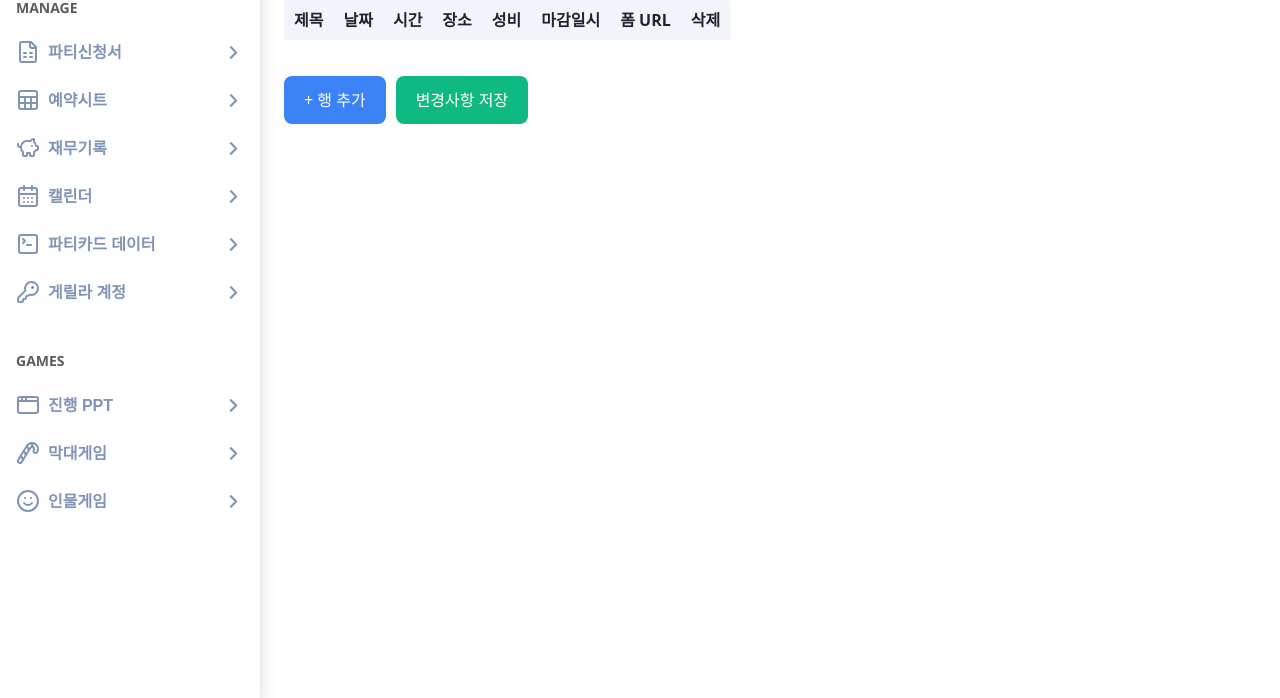
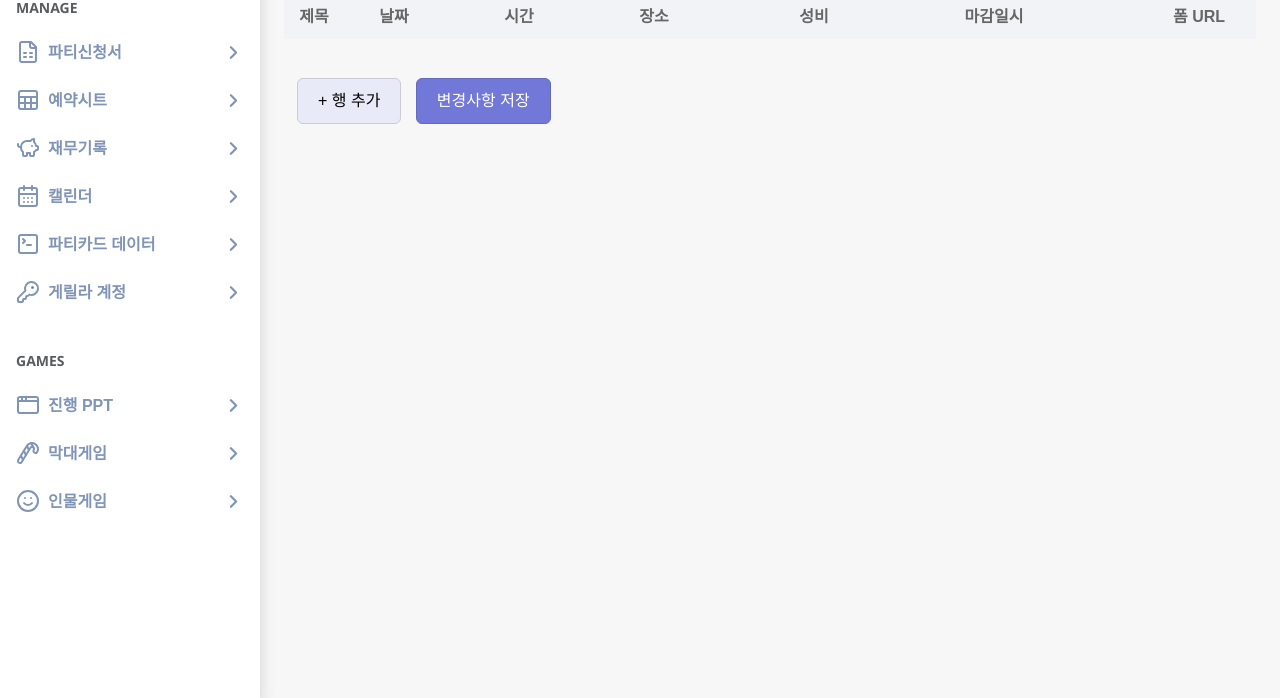
Before and after one commit to lyyw205/Dashboard, a plain HTML site: page 09party-cards-data/party_cards.html in a window 1280 px wide. Shown: the part 102-800 px from the top of the page. Drawn offline with nearby package versions, Linux system fonts and the light colour scheme; a web font is replaced by a local one.

Commit message:
테이블 css 수정

```diff
--- a/02applylist/style-applylist.css
+++ b/02applylist/style-applylist.css
@@ -1,26 +1,27 @@
-body {
-  font-family: 'Pretendard', sans-serif;
-  background: #f9f9fb;
-  margin: 0;
-}
-
 .dashboard {
   display: flex;
 }
 
 .table-table {
   table-layout: fixed;
-  width: 100%;
-  border-collapse: separate;
-  border-spacing: 0 5px;
-  white-space: nowrap;
+  /* border-collapse: separate; 행 분리 */
+  /* border-spacing: 0 5px; 분리된 행 사이 간격 / 두개는 세트옵션 */
+  width: max-content;
+}
+
+.table-wrapper {
+  flex-grow: 1;
+  overflow-x: hidden; /* ← 페이지에 스크롤 안 생기게 */
+}
+
+.table-responsive {
+  overflow-x: auto;
+  -webkit-overflow-scrolling: touch;
+  box-sizing: border-box;
 }
 
 .table-table th {
-  text-align: center;
-  padding: 12px 4px;
   font-size: 13px;
-  color: #666;
   white-space: nowrap;
 }
 
@@ -29,22 +30,7 @@ tr {
   transition: background 0.2s;
 }
 
-body {
-  font-family: sans-serif;
-  padding: 0;
-  display: flex;
-  background-color: #F5F6FA;
-  margin: 0;
-}
-
-table {
-  border-collapse: separate;
-  border-spacing: 0 5px;
-  table-layout: fixed;
-}
-
 td {
-  max-width: 100px;
   font-size: 14px;
   height: 45px;
   white-space: nowrap;
@@ -54,12 +40,21 @@ td {
 
 th {
   height: 45px;
-  background-color: #f2f2f2;
   overflow: hidden;
-  white-space: nowrap;
   align-content: center;
+  background-color: #f1f3f7 !important; /* 테이블헤더 배경색상 */
+  color: #666 !important; /* 테이블헤더 텍스트색상 */
 }
 
+/* 짝수행 배경색상 */
+.table-striped-custom > tbody > tr:nth-child(even) td {
+  background-color: #fafafa;
+}
+
+/* 홀수행 배경색상 */
+.table-striped-custom > tbody > tr:nth-child(odd) td {
+  background-color: #ffffff;
+}
 
 th:nth-child(1),
 td:nth-child(1) {
--- a/03reservationlist/style-reservationlist.css
+++ b/03reservationlist/style-reservationlist.css
@@ -1,21 +1,11 @@
-body {
-  font-family: 'Pretendard', sans-serif;
-  background: #f9f9fb;
-  margin: 0;
-}
 
-h2 {
-  font-size: 1.5rem;
-  margin-bottom: 1rem;
-}
 
 #date-tabs {
   width: 100%;
   display: flex;
   overflow-x: auto;           /* ✅ 가로 스크롤 허용 */
   white-space: nowrap;
-  gap: 0.5rem;
-  scrollbar-width: thin;      /* Firefox */
+  gap: 6px;
 }
 
 #date-tabs button {
@@ -33,109 +23,112 @@ h2 {
   border-color: #c2c8d0;
 }
 
-#date-tabs::-webkit-scrollbar {
+/* 날짜탭 스크롤 css (크롬) */
+/* #date-tabs::-webkit-scrollbar {
   height: 6px;
 }
 #date-tabs::-webkit-scrollbar-thumb {
   background: #ccc;
   border-radius: 3px;
+} */
+
+#date-tabs {
+  overflow: auto;               /* 스크롤 기능 유지 */
+  scrollbar-width: none;        /* Firefox 스크롤 안보이게 */
+  -ms-overflow-style: none;     /* IE, Edge 스크롤 안보이게 */
 }
 
-table {
-  border-collapse: separate;
-  border-spacing: 0 5px;
-  table-layout: fixed;
+#date-tabs::-webkit-scrollbar {
+  display: none;                /* Chrome, Safari 스크롤 안보이게 */
 }
+
 
 thead th {
   text-align: center;
   padding: 12px 4px;
-  background-color: #f1f3f7;
+  background-color: #f1f3f7; /* 테이블헤더 배경색상 */
   font-size: 13px;
-  color: #666;
+  color: #666; /* 테이블헤더 텍스트색상 */
   border-bottom: 1px solid #e0e0e0;
   white-space: nowrap;
+  overflow: hidden;
+  align-content: center;
   height: 45px;
+}
+
+/* 짝수행 배경색상 */
+.my-table > tbody > tr:nth-child(even) td {
+  background-color: #fafafa;
+}
+
+/* 홀수행 배경색상 */
+.my-table > tbody > tr:nth-child(odd) td {
+  background-color: #ffffff;
 }
 
 th:nth-child(1),
 td:nth-child(1) {
   width: 6%;
   min-width: 60px;
-  text-align: center;
 }
 
 th:nth-child(2),
 td:nth-child(2) {
   width: 10%;
   min-width: 100px;
-  text-align: center;
 }
 
 th:nth-child(3),
 td:nth-child(3) {
   width: 7%;
   min-width: 70px;
-  text-align: center;
 }
 
 th:nth-child(4),
 td:nth-child(4) {
   width: 10%;
   min-width: 100px;
-  text-align: center;
 }
 
 th:nth-child(5),
 td:nth-child(5) {
   width: 6%;
   min-width: 60px;
-  text-align: center;
 }
 
 th:nth-child(6),
 td:nth-child(6) {
   width: 17%;
   min-width: 250px;
-  text-align: center;
 }
 
 th:nth-child(7),
 td:nth-child(7) {
   width: 8%;
   min-width: 80px;
-  text-align: center;
 }
 
 th:nth-child(8),
 td:nth-child(8) {
   width: 6%;
   min-width: 60px;
-  text-align: center;
 }
 
 th:nth-child(9),
 td:nth-child(9) {
   width: 20%;
   min-width: 300px;
-  text-align: center;
 }
 
 th:nth-child(10),
 td:nth-child(10) {
   width: 10%;
   min-width: 100px;
-  text-align: center;
 }
 
 tbody tr {
-  background-color: #fff;
   box-shadow: 0 1px 2px rgba(0, 0, 0, 0.04);
   transition: background 0.2s;
-}
-
-tbody tr:hover {
-  background-color: #f5f7fa;
 }
 
 tbody td {
@@ -157,11 +150,8 @@ tbody td {
 .reservation {
   display: flex;
   flex-direction: column;
-  margin: 0 0 0 40px;
-}
-
-#reservation-list {
-  overflow-x: auto;
+  flex-grow: 1;
+  overflow-x: hidden;
 }
 
 .my-table {
@@ -173,7 +163,6 @@ tbody td {
 .table-wrapper {
   overflow-x: auto;
 }
-
 
 .nicknameinput, .memoinput {
   border: none;
@@ -187,13 +176,25 @@ tbody td {
   height: 100%;
 }
 
+
+/* 날짜탭 과거날짜, 활성화날짜 색상 */
 #date-tabs button.past-date {
   background-color: #f0f0f0;
   color: #aaa;
 }
-
 #date-tabs button.active {
   background-color: #333;
   color: #fff;
   border-color: #333;
 }
+
+
+/* 체크박스 크기/색상 */
+.form-check-input.memo-checkbox {
+  width: 18px;
+  height: 18px;
+}
+.form-check-input.memo-checkbox:checked {
+  background-color: #6366f1;      /* 체크된 배경색 */
+  border-color: #6366f1;          /* 체크된 테두리색 */
+}
--- a/09party-cards-data/party_cards.css
+++ b/09party-cards-data/party_cards.css
@@ -1,76 +1,44 @@
-body {
-  font-family: 'Pretendard', sans-serif;
-  background: #f9f9fb;
-  margin: 0;
-}
 
-h2 {
-  white-space: nowrap;
-}
-.party_cards-wrapper {
+.party_cards {
   display: flex;
   flex-direction: row;
 }
-.party_cards-main {
-  display: flex;
-  flex-direction: column;
-  flex: 1;
-  overflow-x: auto; /* ✅ 가로 스크롤 추가 */
+
+.table-wrapper {
+  overflow: auto;
+  width: 100%;
 }
-table {
-  width: max-content;          /* ✅ 내용 크기만큼 너비 설정 */
-  min-width: unset;             /* ✅ 너무 작아지지 않도록 */
-  border-collapse: collapse;
-  background: #fff;
-  box-shadow: 0 2px 6px rgba(0,0,0,0.05);
-  table-layout: auto; /* ✅ 셀 너비 고정 */
+
+.table {
+  table-layout: fixed;
 }
-th, td {
-  padding: 8px 10px;
-  border: 1px solid #ddd;
+
+td {
+  font-size: 14px;
+  height: 45px;
   white-space: nowrap;
   overflow: hidden;
   text-overflow: ellipsis;
   text-align: center;
 }
+
 th {
-  background-color: #f1f5f9;
+  height: 45px;
+  overflow: hidden;
+  align-content: center;
+  text-align: center;
+  background-color: #f1f3f7 !important; /* 테이블헤더 배경색상 */
+  color: #666 !important; /* 테이블헤더 텍스트색상 */
 }
-td[contenteditable="true"]:focus {
-  outline: 2px solid #6366f1;
+
+/* 짝수행 배경색상 */
+.table-striped-custom > tbody > tr:nth-child(even) td {
+  background-color: #fafafa;
 }
-td {
-  background-color: #fcfcfc;
-}
-.delete-btn {
-  background: #ef4444;
-  color: white;
-  padding: 4px 10px;
-  border: none;
-  border-radius: 6px;
-  cursor: pointer;
-}
-.row-buttons {
-  display: flex;
-  flex-direction: row;
-}
-.add-row-btn,
-#save-button {
-  margin-top: 20px;
-  padding: 12px 20px;
-  font-size: 16px;
-  border: none;
-  border-radius: 8px;
-  cursor: pointer;
-  color: white;
-  white-space: nowrap;
-}
-.add-row-btn {
-  background-color: #3b82f6;
-  margin-right: 10px;
-}
-#save-button {
-  background-color: #10b981;
+
+/* 홀수행 배경색상 */
+.table-striped-custom > tbody > tr:nth-child(odd) td {
+  background-color: #ffffff;
 }
 
 td input[type="text"] {
@@ -89,11 +57,65 @@ td input[type="text"]:focus {
   background-color: #fff;
 }
 
-td:nth-child(1), th:nth-child(1) { max-width: 60px; }  /* 제목 */
-td:nth-child(2), th:nth-child(2) { max-width: 100px; }  /* 날짜 */
-td:nth-child(3), th:nth-child(3) { max-width: 150px; }   /* 시간 */
-td:nth-child(4), th:nth-child(4) { max-width: 120px; }  /* 장소 */
-td:nth-child(5), th:nth-child(5) { max-width: 200px; }   /* 성비 */
-td:nth-child(6), th:nth-child(6) { max-width: 140px; }  /* 마감일시 */
-td:nth-child(7), th:nth-child(7) { max-width: 250px; }  /* 폼 URL */
-td:nth-child(8), th:nth-child(8) { max-width: 60px; }   /* 삭제 버튼 */
+td:nth-child(1), th:nth-child(1) { width: 60px; }  /* 제목 */
+td:nth-child(2), th:nth-child(2) { width: 100px; }  /* 날짜 */
+td:nth-child(3), th:nth-child(3) { width: 150px; }   /* 시간 */
+td:nth-child(4), th:nth-child(4) { width: 120px; }  /* 장소 */
+td:nth-child(5), th:nth-child(5) { width: 200px; }   /* 성비 */
+td:nth-child(6), th:nth-child(6) { width: 160px; }  /* 마감일시 */
+td:nth-child(7), th:nth-child(7) { width: 250px; }  /* 폼 URL */
+td:nth-child(8), th:nth-child(8) { width: 80px; }   /* 삭제 버튼 */
+
+
+
+
+
+/* 버튼 css */
+#save-button {
+  font-weight: 400;
+  color: #fff;
+  background-color: #7278D7; /* 보라색 배경 */
+  border: 1px solid #646abd;
+  border-radius: 6px;
+  padding: 10px 20px;
+  transition: background-color 0.2s, border-color 0.2s;
+  text-align: center;
+  display: inline-block;
+}
+#save-button:hover {
+  background-color: #676dc2; /* hover시 조금 어두운 보라 */
+  border-color: #5e63b1;
+  color: #ffffff;
+}
+.add-row-btn {
+  font-weight: 400;
+  color: #000;
+  background-color: #e9eaf8; /* 보라색 배경 */
+  border: 1px solid #cacbd6;
+  border-radius: 6px;
+  padding: 10px 20px;
+  transition: background-color 0.2s, border-color 0.2s;
+  text-align: center;
+  display: inline-block;
+  margin-right: 10px;
+}
+.add-row-btn:hover {
+  background-color: #d0d1d6; /* hover시 조금 어두운 보라 */
+  border-color: #bdbdbd;
+  color: #000;
+}
+.delete-btn {
+  font-weight: 400;
+  color: #3d3d3d;
+  background-color: transparent;
+  border: none;
+  border-radius: 6px;
+  padding: 5px 10px 7px 10px;
+  transition: background-color 0.2s, border-color 0.2s;
+  text-align: center;
+}
+.delete-btn:hover {
+  background-color: #e2e2e2; /* hover시 조금 어두운 보라 */
+  border-color: #b9b9b9;
+  color: #000;
+}
--- a/09party-cards-data/party_cards.html
+++ b/09party-cards-data/party_cards.html
@@ -4,13 +4,13 @@
   <meta charset="UTF-8" />
   <meta name="viewport" content="width=device-width, initial-scale=1.0">
   <title>파티 카드 관리</title>
+  <link href="https://cdn.jsdelivr.net/npm/bootstrap@5.3.7/dist/css/bootstrap.min.css" rel="stylesheet" integrity="sha384-LN+7fdVzj6u52u30Kp6M/trliBMCMKTyK833zpbD+pXdCLuTusPj697FH4R/5mcr" crossorigin="anonymous">
   <link rel="stylesheet" href="party_cards.css">
   <link rel="stylesheet" href="../common/sidebar.css">
-  <link href="https://cdn.jsdelivr.net/npm/bootstrap@5.3.7/dist/css/bootstrap.min.css" rel="stylesheet" integrity="sha384-LN+7fdVzj6u52u30Kp6M/trliBMCMKTyK833zpbD+pXdCLuTusPj697FH4R/5mcr" crossorigin="anonymous">
   <script src="https://cdn.jsdelivr.net/npm/@supabase/supabase-js"></script>
 </head>
 <body>
-  <div class="party_cards-wrapper">
+  <div class="party_cards">
     <!-- 모바일 네비바 -->
     <nav class="mobile-navbar d-md-none d-flex justify-content-between align-items-center px-3 py-2 bg-white shadow-sm fixed-top">
       <button id="mobile-menu-toggle" class="btn" aria-expanded="false">
@@ -284,11 +284,12 @@
         </li>
       </ul>
     </div>
-    <div class="container-fluid px-4 mt-5">
+    <div class="table-wrapper container-fluid px-4 mt-5">
       <div class="party_cards-main d-flex flex-column mt-5 mt-md-0 mb-3">
         <h2 class="mb-3 mb-md-3">📋 파티 카드 수정</h2>
-        <table id="party-table">
-          <thead>
+        <div class="table-responsive">
+          <table id="party-table" class="table table-striped-custom table-table table-borderless table-hover align-middle text-nowrap">
+            <thead class="table-header-wrapper">
               <tr>
                 <th>제목</th>
                 <th>날짜</th>
@@ -303,9 +304,10 @@
             <tbody></tbody>
           </table>
         </div>
-      <div class="row-buttons">
-        <button class="add-row-btn">+ 행 추가</button>
-        <button id="save-button">변경사항 저장</button>
+      </div>
+      <div class="btn row-buttons">
+        <button class="add-row-btn btn">+ 행 추가</button>
+        <button id="save-button" class="btn">변경사항 저장</button>
       </div>
     </div>
   </div>
@@ -342,12 +344,23 @@
           ? formatDeadline(row[key])
           : (row[key] ?? "");
 
-        td.innerHTML = `<input type="text" value="${value}">`;
+        td.innerHTML = `<input type="text" class="form-control form-control-sm" value="${value}">`;
         tr.appendChild(td);
       });
 
       const deleteTd = document.createElement("td");
-      deleteTd.innerHTML = '<button class="delete-btn">삭제</button>';
+      deleteTd.innerHTML = `
+        <button class="delete-btn">
+          <svg xmlns="http://www.w3.org/2000/svg" width="20" height="20" viewBox="0 0 24 24" fill="none"
+            stroke="currentColor" stroke-width="2" stroke-linecap="round" stroke-linejoin="round"
+            class="lucide lucide-trash2-icon lucide-trash-2">
+            <path d="M3 6h18"/>
+            <path d="M19 6v14c0 1-1 2-2 2H7c-1 0-2-1-2-2V6"/>
+            <path d="M8 6V4c0-1 1-2 2-2h4c1 0 2 1 2 2v2"/>
+            <line x1="10" x2="10" y1="11" y2="17"/>
+            <line x1="14" x2="14" y1="11" y2="17"/>
+          </svg>
+        </button>`;
       tr.appendChild(deleteTd);
 
       tbody.appendChild(tr);
--- a/common/sidebar.css
+++ b/common/sidebar.css
@@ -1,3 +1,19 @@
+@import url('https://cdn.jsdelivr.net/gh/orioncactus/pretendard/dist/web/static/pretendard.css');
+
+body {
+  font-family: 'Pretendard', sans-serif;
+  background: #f7f7f8 !important;
+  margin: 0;
+  padding: 0;
+}
+
+h2 {
+  font-family: 'Pretendard', sans-serif;
+  font-size: 27px !important; /* 원하는 픽셀값으로 고정 */
+  white-space: nowrap;
+  font-weight: bold;
+}
+
 /* 기본 사이드바 스타일 */
 .sidebar {
   width: 260px;
--- a/js/reservationlist.js
+++ b/js/reservationlist.js
@@ -83,14 +83,14 @@ function renderTable(data) {
     <tbody>
       ${data.map(row => `
         <tr>
-          <td><input type="checkbox" ${row.incheck ? 'checked' : ''} data-id="${row.id}" data-field="incheck" /></td>
+          <td><input type="checkbox" class="form-check-input memo-checkbox" ${row.incheck ? 'checked' : ''} data-id="${row.id}" data-field="incheck" /></td>
           <td><input type="text" class="nicknameinput" value="${row.nickname || ''}" data-id="${row.id}" data-field="nickname" /></td>
           <td>${row.name || ''}</td>
           <td>${row.phone || ''}</td>
           <td>${row.gender || ''}</td>
           <td>${row.mbti || ''}</td>
           <td>${row.memo3 || ''}</td>
-          <td><input type="checkbox" ${row.memo4 ? 'checked' : ''} data-id="${row.id}" data-field="memo4" /></td>
+          <td><input type="checkbox" class="form-check-input memo-checkbox" ${row.memo4 ? 'checked' : ''} data-id="${row.id}" data-field="memo4" /></td>
           <td><input type="text" class="memoinput" value="${row.memo5 || ''}" data-id="${row.id}" data-field="memo5" /></td>
         </tr>
       `).join('')}
```
Also changed, not shown: 02applylist/applylist.html (+4 -4 lines), 03reservationlist/reservationlist.html (+1 -3 lines). Lines whose indentation alone changed are shown as unchanged.
